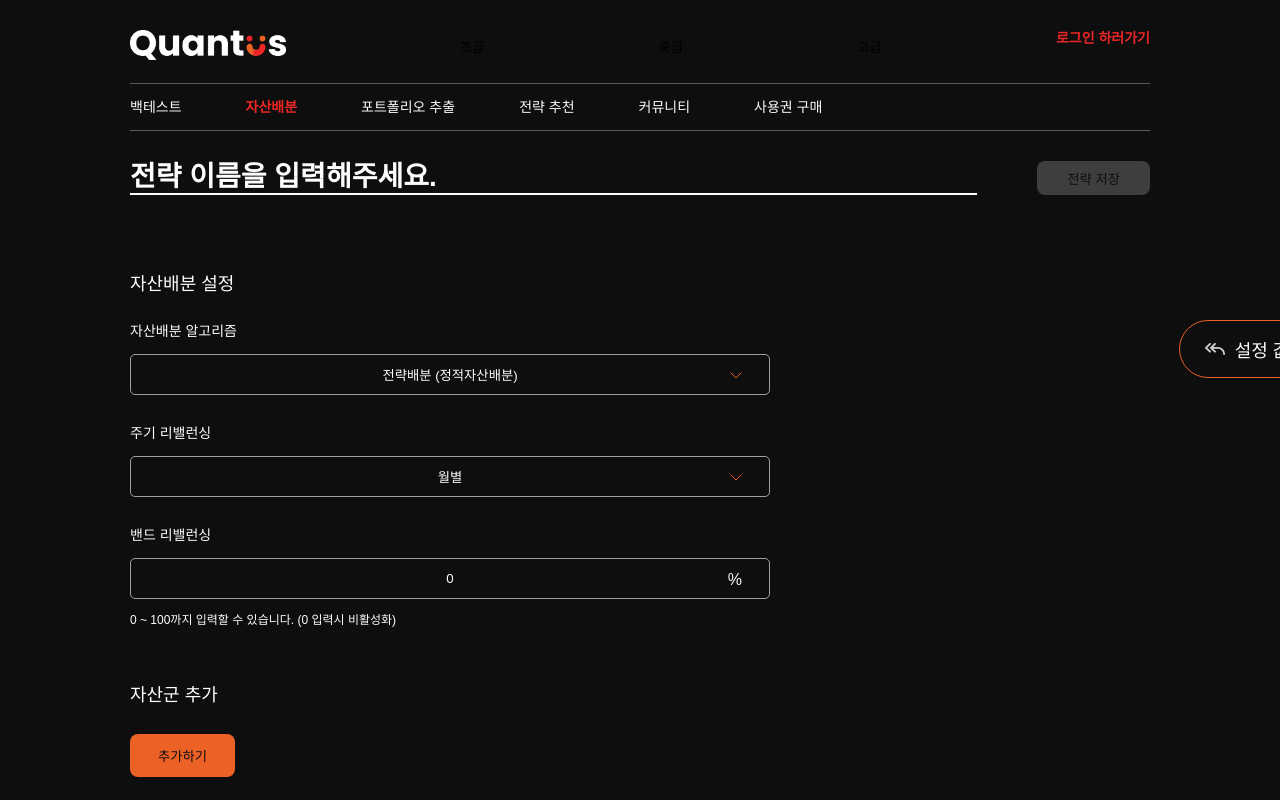
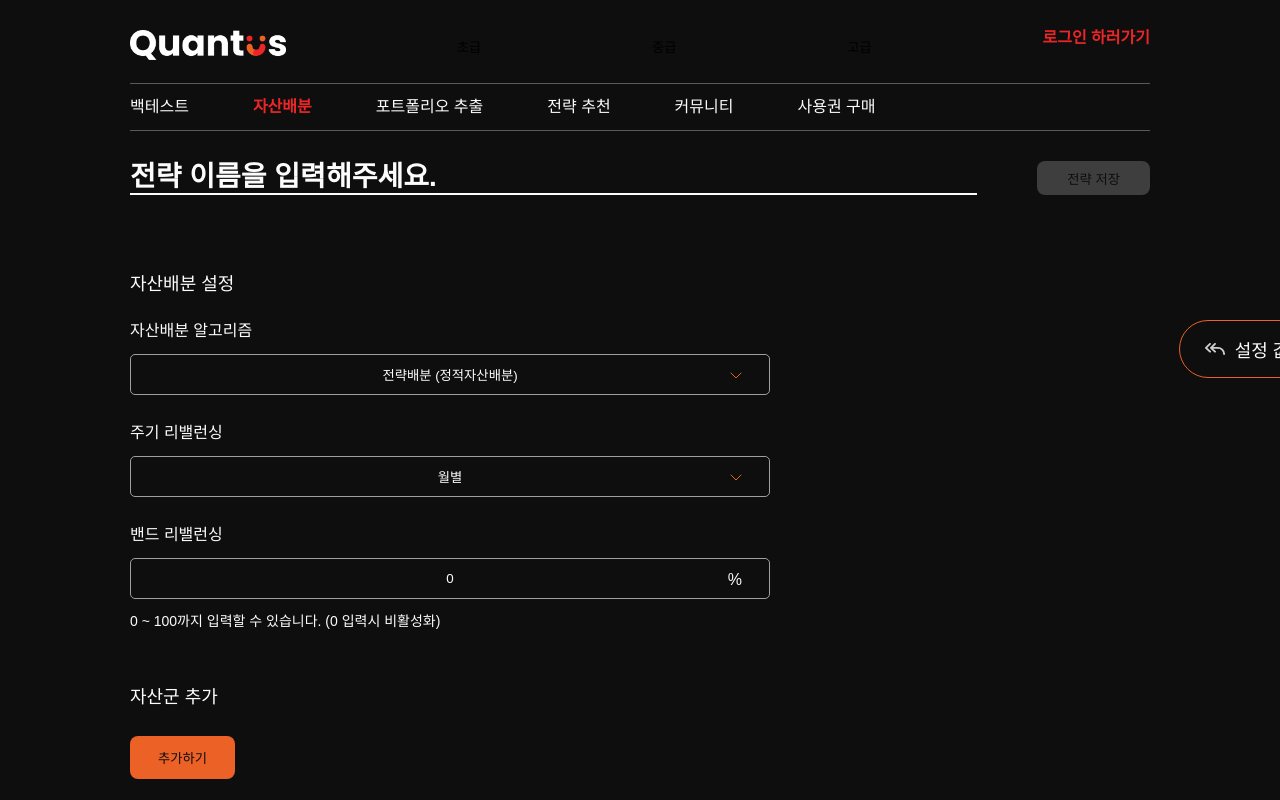
Before and after one commit to hyejin30/investment_page_clone, a React (Create React App) app: page / in a window 1280 px wide. Shown: the top 800 px of the page. Built offline with nearby package versions, Linux system fonts and the light colour scheme.

Commit message:
Fix : font size, weight 수정

```diff
--- a/src/components/atoms/Label/index.tsx
+++ b/src/components/atoms/Label/index.tsx
@@ -9,7 +9,7 @@ interface ILabelProps extends HTMLAttributes<HTMLLabelElement> {
 function Label({ children, htmlFor }: ILabelProps) {
   return (
     <label htmlFor={htmlFor}>
-      <Text.Regular weight={400}>{children}</Text.Regular>
+      <Text.Regular>{children}</Text.Regular>
     </label>
   );
 }
--- a/src/components/atoms/Text/components/TextMedium.tsx
+++ b/src/components/atoms/Text/components/TextMedium.tsx
@@ -9,7 +9,7 @@ interface ITextMedium {
 }
 
 function TextMedium(props: ITextMedium) {
-  const { children, weight = 400, color = theme.white, ...restProps } = props;
+  const { children, weight = 500, color = theme.white, ...restProps } = props;
 
   return (
     <Text color={color} weight={weight} {...restProps}>
--- a/src/components/atoms/Text/components/TextRegular.tsx
+++ b/src/components/atoms/Text/components/TextRegular.tsx
@@ -9,7 +9,7 @@ interface ITextRegular {
 }
 
 function TextRegular(props: ITextRegular) {
-  const { children, weight = 300, color = theme.white, ...restProps } = props;
+  const { children, weight = 400, color = theme.white, ...restProps } = props;
 
   return (
     <Text color={color} weight={weight} {...restProps}>
--- a/src/styles/font.ts
+++ b/src/styles/font.ts
@@ -11,6 +11,6 @@ export const font = (size: number, weight: number, lineHeight: number = 0) => cs
 export const fontSize = {
   large: '28px',
   medium: '18px',
-  regular: '14px',
-  small: '12px',
+  regular: '16px',
+  small: '14px',
 };
```
